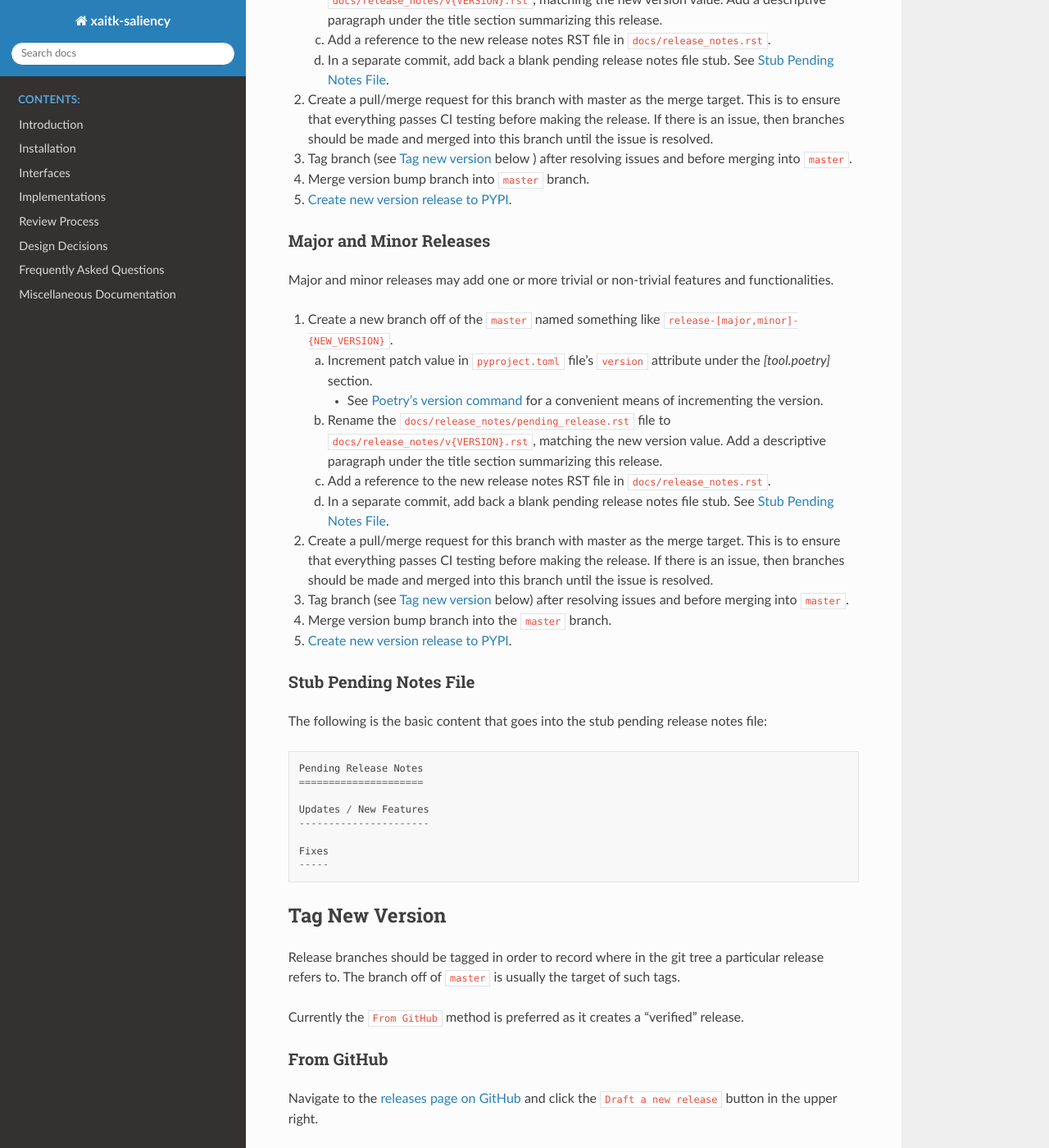
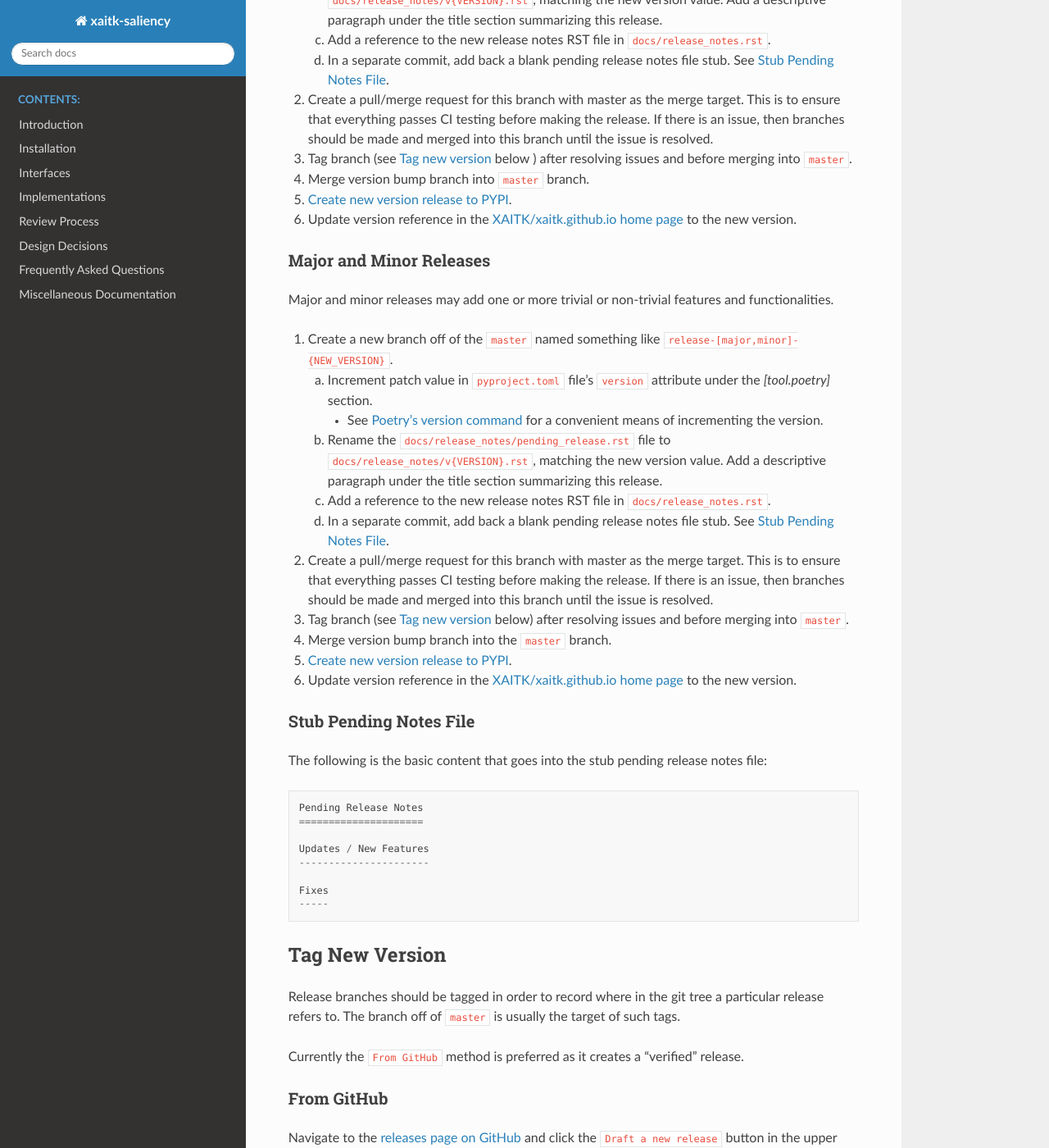
Before and after one commit to XAITK/xaitk-saliency, a Sphinx documentation site: the page built from docs/release_process.rst, in a window 1280 px wide and 1400 px high, scrolled down 739 px. Shown: the whole window at 82% size. Built offline with Sphinx 7.4.7 and the Read the Docs theme 2.0.0, drawn with Linux system fonts in a browser that asks for light colours; pages that are not in the unit, such as notebooks, are missing from menus.

Commit message:
Some misc doc updates found

```diff
--- a/docs/misc/style_sheet.rst
+++ b/docs/misc/style_sheet.rst
@@ -1,6 +1,7 @@
 Style Sheet
 ===========
-
+This document lists the appropriate spelling of words and phrases to be used
+within this repo's code and documentation for consistency purposes.
 
 •	*black box* (noun) or *black-box* (adj); not blackbox (avoid)
 •	*D-RISE* not DRISE
--- a/docs/release_notes/pending_release.rst
+++ b/docs/release_notes/pending_release.rst
@@ -60,6 +60,11 @@ Misc.
 * Updated `poetry-core` build backend to version `1.0.8`, which now supports
   `pip` editable installs (`pip install -e .`).
 
+* Updated release process to include updating the version referenced in
+  xaitk.org source.
+
+* Added introductory sentence to the style sheet document.
+
 Utils
 
 * Updated COCO utility functions to use new high-level detector interface.
--- a/docs/release_process.rst
+++ b/docs/release_process.rst
@@ -52,6 +52,9 @@ As such, patch releases should only ever be based on an existing release point.
 
 5. `Create new version release to PYPI`_.
 
+6. Update version reference in the `XAITK/xaitk.github.io home page`_ to the
+   new version.
+
 Major and Minor Releases
 ^^^^^^^^^^^^^^^^^^^^^^^^
 Major and minor releases may add one or more trivial or non-trivial features
@@ -88,6 +91,9 @@ and functionalities.
 4. Merge version bump branch into the ``master`` branch.
 
 5. `Create new version release to PYPI`_.
+
+6. Update version reference in the `XAITK/xaitk.github.io home page`_ to the
+   new version.
 
 Stub Pending Notes File
 ^^^^^^^^^^^^^^^^^^^^^^^
@@ -175,3 +181,4 @@ PYPA with::
 .. _Poetry's version command: https://python-poetry.org/docs/cli/#version
 .. _releases page on GitHub: https://github.com/XAITK/xaitk-saliency/releases
 .. _tags page on GitHub: https://github.com/XAITK/xaitk-saliency/tags
+.. _XAITK/xaitk.github.io home page: https://github.com/XAITK/xaitk.github.io/edit/master/_pages/home.md#L12
```
